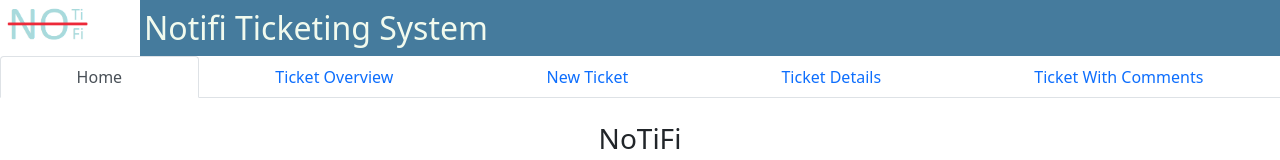
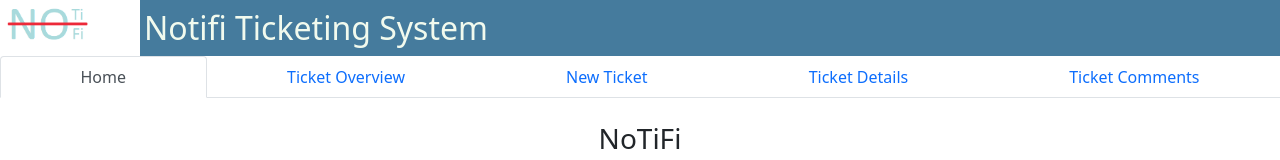
Before and after one commit to cseiter/notifi-frontend, a React (Create React App) app: page / in a window 1280 px wide. Shown: the top 160 px of the page. Built offline with nearby package versions, Linux system fonts and the light colour scheme; no server answers.

Commit message:
rename tab

```diff
--- a/src/App.js
+++ b/src/App.js
@@ -29,7 +29,7 @@ function App() {
           <Tab eventKey="TicketDetails" title="Ticket Details">
             <TicketDetailsPage />
           </Tab>
-          <Tab eventKey="TicketWithComments" title="Ticket With Comments">
+          <Tab eventKey="TicketWithComments" title="Ticket Comments">
             <TicketWithCommentsPage />
           </Tab>
         </Tabs>
```
